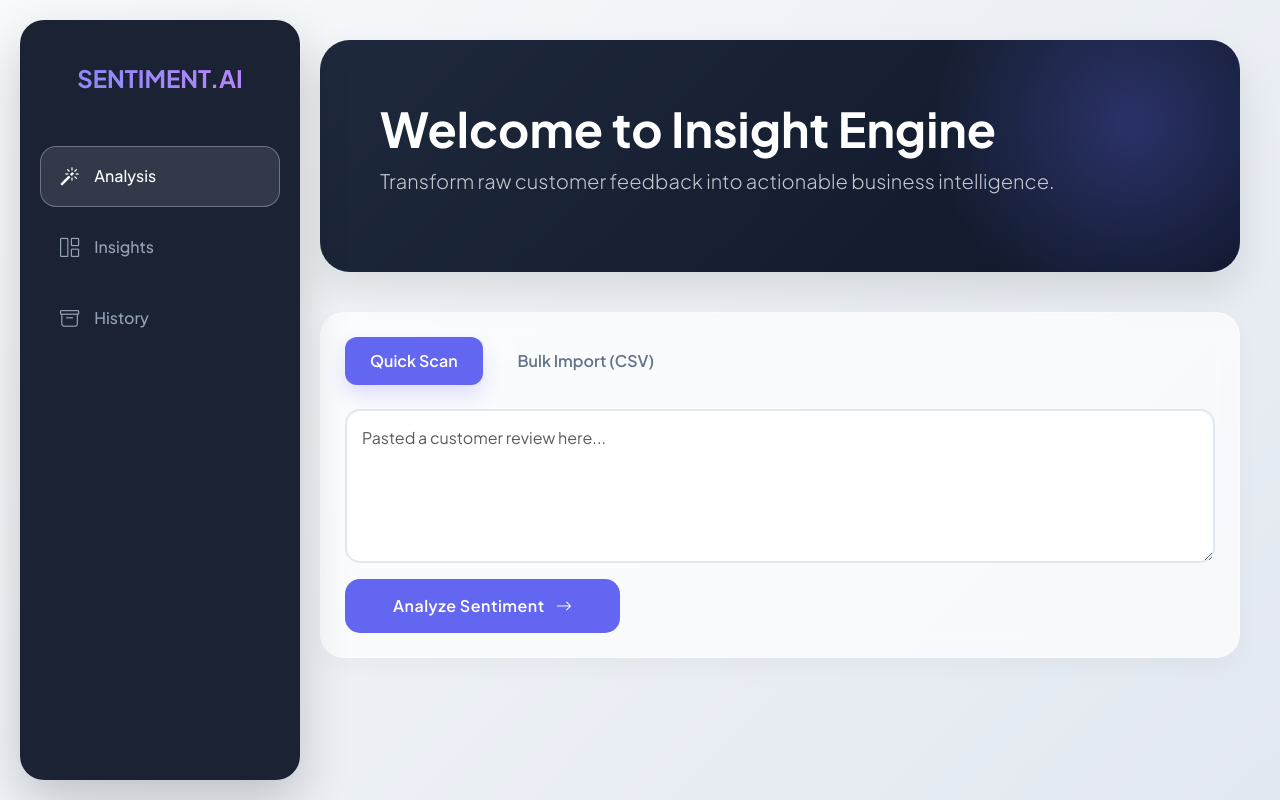
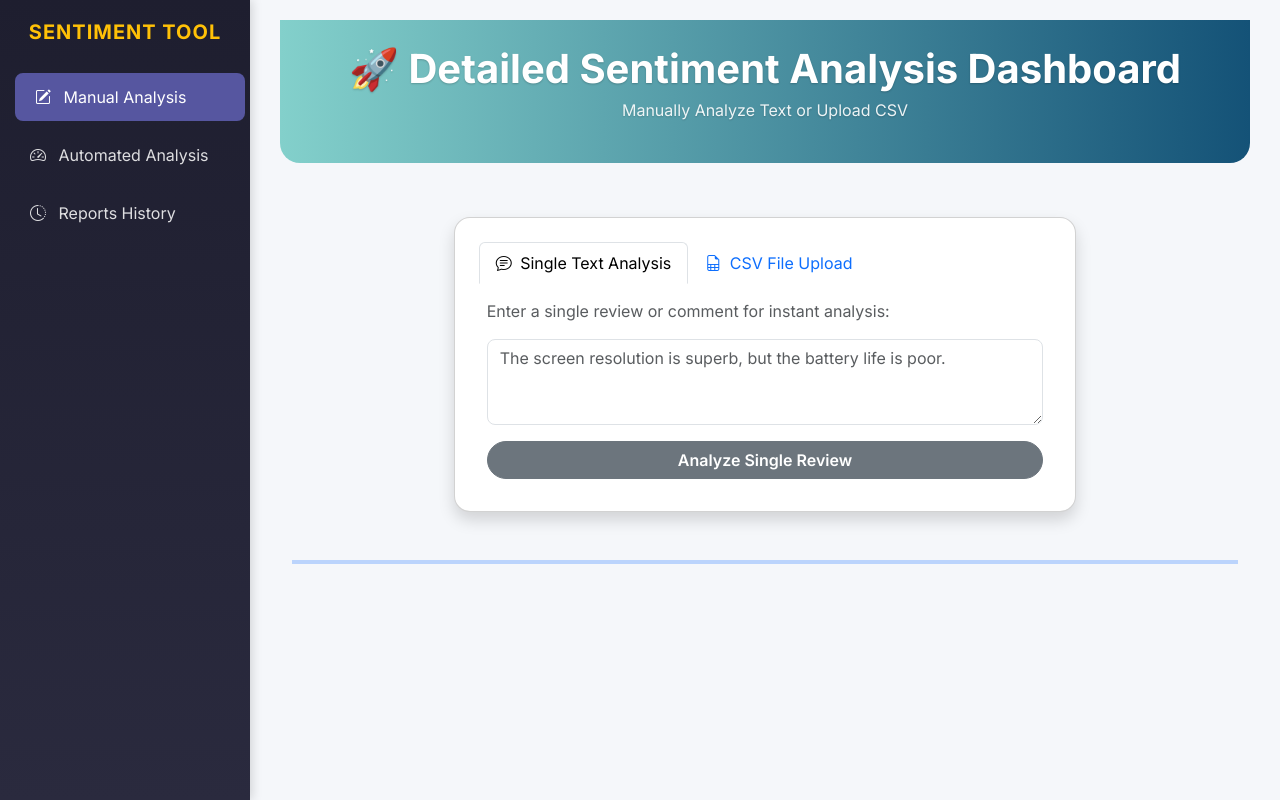
Before and after one commit to Khaleel-S/test, a Flask app: page / in a window 1280 px wide. Run offline with Flask 3, Linux system fonts and the light colour scheme; some libraries are stand-ins or nearby versions.

Commit message:
Update index.html

```diff
--- a/templates/index.html
+++ b/templates/index.html
@@ -3,299 +3,397 @@
 <head>
 <meta charset="UTF-8">
 <meta name="viewport" content="width=device-width, initial-scale=1.0">
-<title>Sentiment AI | Creative Dashboard</title>
+<title>Actionable E-commerce Sentiment Dashboard</title>
 
-<link href="https://fonts.googleapis.com/css2?family=Plus+Jakarta+Sans:wght@300;400;500;600;700&display=swap" rel="stylesheet">
+<link href="https://fonts.googleapis.com/css2?family=Inter:wght@400;600;700&display=swap" rel="stylesheet">
 <link href="https://cdn.jsdelivr.net/npm/bootstrap@5.3.3/dist/css/bootstrap.min.css" rel="stylesheet">
 <link rel="stylesheet" href="https://cdn.jsdelivr.net/npm/bootstrap-icons@1.11.3/font/bootstrap-icons.min.css">
 
 <style>
-    :root {
-        --glass-bg: rgba(255, 255, 255, 0.7);
-        --glass-border: rgba(255, 255, 255, 0.3);
-        --primary-accent: #6366f1;
-        --secondary-accent: #a855f7;
-        --dark-text: #1e293b;
-        --sidebar-width: 280px;
+    body {
+        font-family: 'Inter', sans-serif;
+        background: #f5f7fa;
+        color: #333;
     }
 
-    body {
-        font-family: 'Plus Jakarta Sans', sans-serif;
-        background: linear-gradient(135deg, #f8fafc 0%, #e2e8f0 100%);
-        min-height: 100vh;
-        color: var(--dark-text);
-        overflow-x: hidden;
+    /* Header */
+    .header {
+        background: linear-gradient(90deg,#83d0cb,#145277);
+        color: white;
+        padding: 25px 0;
+        margin-bottom: 30px;
+        border-radius: 0 0 20px 20px;
+        text-shadow: 0 1px 2px rgba(0,0,0,0.2);
     }
 
-    /* --- Floating Sidebar --- */
+    .header h1 {
+        font-weight: 700;
+        margin-bottom: 5px;
+    }
+
+    .header p {
+        font-weight: 500;
+        opacity: 0.9;
+    }
+
+    /* Sidebar */
     .sidebar {
         position: fixed;
-        top: 20px;
-        left: 20px;
-        bottom: 20px;
-        width: var(--sidebar-width);
-        background: rgba(15, 23, 42, 0.95);
-        backdrop-filter: blur(10px);
-        border-radius: 24px;
-        padding: 40px 20px;
-        z-index: 1000;
-        box-shadow: 0 20px 50px rgba(0,0,0,0.2);
+        top: 0;
+        left: 0;
+        bottom: 0;
+        width: 250px;
+        background: linear-gradient(180deg,#1e1e2f,#2a2a3e);
+        color: white;
+        padding-top: 20px;
+        overflow-y: auto;
+        box-shadow: 2px 0 10px rgba(0,0,0,0.15);
     }
 
-    .sidebar-brand {
-        color: #fff;
-        font-weight: 800;
-        font-size: 1.5rem;
-        text-align: center;
-        margin-bottom: 50px;
-        background: linear-gradient(to right, #818cf8, #c084fc);
-        -webkit-background-clip: text;
-        -webkit-text-fill-color: transparent;
+    .sidebar h5 {
+        font-weight: 700;
+        text-transform: uppercase;
+        letter-spacing: 1px;
     }
 
     .sidebar-link {
-        padding: 16px 20px;
-        margin-bottom: 10px;
-        border-radius: 16px;
-        color: #94a3b8 !important;
+        padding: 12px 20px;
+        display: block;
+        color: rgba(255,255,255,0.85);
+        font-weight: 500;
         text-decoration: none;
-        display: flex;
-        align-items: center;
-        transition: all 0.4s ease;
+        border-radius: 8px;
+        margin: 5px 10px;
+        transition: all 0.3s;
+    }
+
+    .sidebar-link:hover, .sidebar-link.active {
+        background-color: #5656a0;
+        color: #fff;
+        transform: translateX(5px);
+    }
+
+    /* Main Content */
+    .main-content {
+        margin-left: 250px;
+        padding: 20px 30px;
+    }
+
+    /* Card Styles */
+    .card-sentiment {
+        border-radius: 15px;
+        transition: all 0.3s ease;
+        box-shadow: 0 3px 6px rgba(0,0,0,0.08);
+    }
+
+    .card-sentiment:hover {
+        transform: translateY(-5px);
+        box-shadow: 0 8px 20px rgba(0,0,0,0.15);
+    }
+
+    .badge-positive {
+        background-color: #28a745 !important;
+        color: white !important;
+    }
+    .badge-negative {
+        background-color: #dc3545 !important;
+        color: white !important;
+    }
+    .badge-neutral {
+        background-color: #6c757d !important;
+        color: white !important;
+    }
+    .badge-anger {
+        background-color: #ff5722 !important;
+        color: white !important;
+    }
+    .badge-joy {
+        background-color: #ffeb3b !important;
+        color: #333 !important;
+    }
+    .badge-churn {
+        background-color: #ffc107 !important;
+        color: #333 !important;
+    }
+    .badge-inquiry {
+        background-color: #17a2b8 !important;
+        color: white !important;
+    }
+    .badge-sarcasm {
+        background-color: #ff9800 !important;
+        color: white !important;
+    }
+
+    .aspect-tag {
+        margin-right: 5px;
+        margin-top: 5px;
+        font-size: 0.85em;
         font-weight: 500;
     }
 
-    .sidebar-link i { font-size: 1.2rem; margin-right: 15px; }
-
-    .sidebar-link:hover, .sidebar-link.active {
-        background: rgba(255, 255, 255, 0.1);
-        color: #fff !important;
-        box-shadow: inset 0 0 0 1px var(--glass-border);
+    .rating-star {
+        color: gold;
+        margin-right: 2px;
     }
 
-    /* --- Main Content Layout --- */
-    .main-content {
-        margin-left: calc(var(--sidebar-width) + 40px);
-        padding: 40px 40px 40px 0;
+    /* Buttons */
+    .btn-primary, .btn-secondary {
+        border-radius: 50px;
+        font-weight: 600;
+        transition: all 0.3s ease;
     }
 
-    /* --- Hero Section --- */
-    .hero-card {
-        background: linear-gradient(135deg, #1e293b 0%, #0f172a 100%);
-        border-radius: 30px;
-        padding: 60px;
-        color: white;
-        margin-bottom: 40px;
-        position: relative;
-        overflow: hidden;
-        box-shadow: 0 20px 40px rgba(0,0,0,0.1);
+    .btn-primary:hover {
+        transform: translateY(-2px);
+        box-shadow: 0 5px 15px rgba(0,0,0,0.15);
     }
 
-    .hero-card::after {
-        content: '';
-        position: absolute;
-        top: -50%; right: -10%;
-        width: 400px; height: 400px;
-        background: radial-gradient(circle, rgba(99,102,241,0.3) 0%, transparent 70%);
-        z-index: 0;
+    /* Review List */
+    .list-group-item {
+        border-radius: 10px;
+        margin-bottom: 8px;
+        border: none;
+        box-shadow: 0 2px 6px rgba(0,0,0,0.05);
+        transition: all 0.3s ease;
+    }
+    .list-group-item:hover {
+        transform: translateY(-3px);
+        box-shadow: 0 6px 18px rgba(0,0,0,0.1);
     }
 
-    /* --- Creative Cards --- */
-    .card {
-        background: var(--glass-bg);
-        backdrop-filter: blur(12px);
-        border: 1px solid var(--glass-border);
-        border-radius: 24px;
-        box-shadow: 0 10px 25px rgba(0,0,0,0.03);
-        transition: transform 0.3s ease, box-shadow 0.3s ease;
-    }
-
-    .card:hover {
-        transform: translateY(-5px);
-        box-shadow: 0 20px 35px rgba(0,0,0,0.06);
-    }
-
-    /* --- Tab Styling --- */
-    .nav-pills-custom .nav-link {
-        border-radius: 12px;
-        padding: 12px 25px;
-        color: #64748b;
-        font-weight: 600;
-        margin-right: 10px;
-    }
-
-    .nav-pills-custom .nav-link.active {
-        background: var(--primary-accent);
-        box-shadow: 0 10px 20px rgba(99, 102, 241, 0.2);
-    }
-
-    /* --- Analysis Output Areas --- */
-    #singleReviewOutput {
-        border-left: 5px solid var(--primary-accent);
-        background: white;
-    }
-
-    .stat-card {
-        padding: 30px;
+    /* Recommendation Card */
+    #recommendationCard {
+        border-radius: 15px;
+        padding: 20px;
+        transition: all 0.3s;
         text-align: center;
     }
 
-    .stat-card h2 {
-        font-size: 2.5rem;
-        font-weight: 800;
-        margin-top: 10px;
+    #recommendationCard h2 {
+        font-weight: 700;
     }
 
-    /* Status Dot Colors */
-    .dot { height: 12px; width: 12px; border-radius: 50%; display: inline-block; margin-right: 8px; }
-    .dot-pos { background: #10b981; }
-    .dot-neg { background: #ef4444; }
-    .dot-neu { background: #f59e0b; }
-
-    /* Custom Inputs */
-    .form-control {
-        border-radius: 15px;
-        border: 2px solid #e2e8f0;
-        padding: 15px;
-        transition: 0.3s;
+    /* Setting initial states */
+    #bulk-analysis-output {
+        display: block; /* Hide Dashboard Results by default */
     }
-
-    .form-control:focus {
-        border-color: var(--primary-accent);
-        box-shadow: 0 0 0 4px rgba(99, 102, 241, 0.1);
-    }
-
-    .btn-primary {
-        background: var(--primary-accent);
-        border: none;
-        border-radius: 15px;
-        padding: 15px 30px;
-        font-weight: 600;
-        letter-spacing: 0.5px;
-    }
-
-    /* Chart/Graph Placeholders (Matches your logic) */
-    .chart-container {
-        position: relative;
-        height: 300px;
+    #manual-analysis-section {
+        display: none; /* Show Manual Analysis by default */
     }
 </style>
 </head>
 <body>
 
-<aside class="sidebar">
-    <div class="sidebar-brand">SENTIMENT.AI</div>
-    <nav class="nav flex-column">
+
+
+<div class="sidebar">
+    <h5 class="text-center mb-4 text-warning">Sentiment Tool</h5>
+    <ul class="nav flex-column">
+        <li class="nav-item">
             <a class="sidebar-link active" href="#" onclick="showSection('manual-analysis-section', this)">
-            <i class="bi bi-magic"></i> Analysis
+                <i class="bi bi-pencil-square me-2"></i> Manual Analysis
             </a>
+        </li>
+        <li class="nav-item">
             <a class="sidebar-link" href="#" onclick="showSection('bulk-analysis-output', this)">
-            <i class="bi bi-grid-1x2"></i> Insights
+                <i class="bi bi-speedometer2 me-2"></i> Automated Analysis
             </a>
+        </li>
+<li class="nav-item">
     <a class="sidebar-link" href="#" onclick="showSection('reports-section', this); renderReports();">
-            <i class="bi bi-archive"></i> History
+        <i class="bi bi-clock-history me-2"></i> Reports History
     </a>
-    </nav>
-</aside>
-
-<main class="main-content">
-    <div class="hero-card">
-        <div style="position:relative; z-index:1;">
-            <h1 class="display-5 fw-bold mb-2">Welcome to Insight Engine</h1>
-            <p class="lead opacity-75">Transform raw customer feedback into actionable business intelligence.</p>
-        </div>
+</li>
+    </ul>
 </div>
 
-    <div id="manual-analysis-section" class="section">
-        <div class="card p-4">
-            <ul class="nav nav-pills nav-pills-custom mb-4" id="pills-tab" role="tablist">
+<div class="main-content">
+    <header class="header text-center">
+        <h1>🚀 Detailed Sentiment Analysis Dashboard</h1>
+        <p id="header-subtitle">Manually Analyze Text or Upload CSV</p>
+    </header>
+
+    <div class="container-fluid">
+
+        <div id="manual-analysis-section" class="row mb-5 pt-4">
+            <div class="col-lg-8 mx-auto">
+                <div class="card shadow p-3 rounded-4">
+                    <div class="card-header bg-white rounded-top border-bottom-0">
+                        <ul class="nav nav-tabs card-header-tabs">
                             <li class="nav-item">
-                    <button class="nav-link active" data-bs-toggle="pill" data-bs-target="#single-review-tab">Quick Scan</button>
+                                <a class="nav-link active" aria-current="true" href="#single-review-tab" data-bs-toggle="tab">
+                                    <i class="bi bi-chat-text me-1"></i> Single Text Analysis
+                                </a>
                             </li>
                             <li class="nav-item">
-                    <button class="nav-link" data-bs-toggle="pill" data-bs-target="#csv-upload-tab">Bulk Import (CSV)</button>
+                                <a class="nav-link" href="#csv-upload-tab" data-bs-toggle="tab">
+                                    <i class="bi bi-file-earmark-spreadsheet me-1"></i> CSV File Upload
+                                </a>
                             </li>
                         </ul>
+                    </div>
 
-            <div class="tab-content">
+                    <div class="card-body tab-content">
                         <div class="tab-pane fade show active" id="single-review-tab">
-                    <textarea id="reviewInput" class="form-control mb-3" rows="5" placeholder="Pasted a customer review here..."></textarea>
-                    <button class="btn btn-primary px-5" onclick="analyzeSingleReview()">
-                        Analyze Sentiment <i class="bi bi-arrow-right ms-2"></i>
-                    </button>
+                            <p class="text-muted">Enter a single review or comment for instant analysis:</p>
+                            <textarea id="reviewInput" class="form-control mb-3 rounded-3" rows="3"
+                                placeholder="The screen resolution is superb, but the battery life is poor."></textarea>
+                            <button class="btn btn-secondary w-100" onclick="analyzeSingleReview()">Analyze Single Review</button>
 
-                    <div id="singleReviewOutput" class="mt-4 p-4 rounded-4" style="display: none;">
-                        <h5 class="fw-bold mb-3">AI Engine Result:</h5>
-                        <div class="row">
-                            <div class="col-md-4">
-                                <small class="text-muted d-block">SENTIMENT</small>
-                                <strong id="singleSentiment" class="fs-5"></strong>
-                            </div>
-                            <div class="col-md-4">
-                                <small class="text-muted d-block">EMOTION</small>
-                                <strong id="singleEmotion" class="fs-5 text-capitalize"></strong>
-                            </div>
-                            <div class="col-md-4">
-                                <small class="text-muted d-block">INTENT</small>
-                                <strong id="singleIntent" class="fs-5 text-capitalize"></strong>
-                            </div>
-                        </div>
+                            <div id="singleReviewOutput" class="mt-4 p-3 border rounded-3" style="display: none;">
+                                <h6>Detailed Analysis Result:</h6>
+                                <p class="mb-1">Overall Sentiment: <span id="singleSentiment" class="badge"></span></p>
+                                <p class="mb-1">Emotion Detected: <span id="singleEmotion" class="badge bg-info text-dark"></span></p>
+                                <p class="mb-1">User Intent: <span id="singleIntent" class="badge bg-primary"></span></p>
+                                <p class="mb-1">Aspects: <span id="singleAspects"></span></p>
+                                <p class="mb-0">Advanced Flags:
+                                    <span id="singleSarcasm" class="badge bg-warning text-dark me-2"></span>
+                                    <span id="singleLanguage" class="badge bg-secondary"></span>
+                                </p>
                             </div>
                             </div>
 
                         <div class="tab-pane fade" id="csv-upload-tab">
-                    <div class="p-5 border-2 border-dashed rounded-4 text-center bg-light">
-                        <i class="bi bi-cloud-arrow-up display-4 text-primary"></i>
-                        <h5 class="mt-3">Drop your CSV file here</h5>
-                        <p class="text-muted">Ensure it has a 'review' column</p>
-                        <input type="file" id="csvFileInput" class="form-control mt-3 mx-auto" style="max-width: 400px;" accept=".csv">
-                        <button class="btn btn-primary mt-3 w-100" onclick="processCSVFile()" style="max-width: 400px;">Process File</button>
+                            <p class="text-muted">Upload a CSV file containing reviews for bulk analysis.</p>
+                            <div class="alert alert-info small" role="alert">
+                                <strong>Tip:</strong> Your CSV should have a column named **"review"** with the text you want to analyze.
+                            </div>
+                            <input type="file" id="csvFileInput" class="form-control mb-3" accept=".csv">
+                            <button class="btn btn-primary w-100" onclick="processCSVFile()">Upload & Analyze Bulk CSV</button>
                         </div>
                     </div>
                 </div>
             </div>
         </div>
 
-    <div id="bulk-analysis-output" style="display:none;" class="section mt-5">
-        <div id="resultsContainer">
-            <div id="recommendationCard" class="card p-4 mb-4" style="border-left: 10px solid var(--primary-accent);">
-                <div class="row align-items-center">
-                    <div class="col-md-2">
-                        <img id="productImageDisplay" class="img-fluid rounded-4 shadow-sm" style="display:none;">
-                    </div>
-                    <div class="col-md-10">
-                        <h3 id="productNameDisplay" class="fw-bold mb-2"></h3>
-                        <div id="recommendationContent" class="mb-2"></div>
-                        <h4 id="recommendationMessage" class="fw-bold text-primary"></h4>
-                    </div>
-                </div>
+        <hr class="mb-5 border-4 border-primary">
+
+        <div id="bulk-analysis-output">
+            <div id="resultsContainer" class="row" style="display:none;">
+                <div class="col-12 mb-4">
+                    <h2 class="text-center text-primary">Automated Bulk Sentiment Output</h2>
+                    <p class="text-center text-muted">Data loaded from web scrape</p>
                 </div>
 
-            <div class="row g-4">
-                <div class="col-md-4">
-                    <div class="card stat-card">
-                        <span class="dot dot-pos"></span> Positive
-                        <h2 id="positiveCount" class="text-success">0</h2>
+                <div class="col-12 mb-5">
+                    <div id="recommendationCard" class="card shadow border-3 border-dark" style="display:none;">
+                        <div class="card-body p-4">
+                            <div class="row g-0 align-items-center">
+                                <div class="col-md-3 d-flex justify-content-center">
+                                    <img id="productImageDisplay" src="" alt="Product Image"
+                                        style="max-width:100%; max-height:250px; border-radius:12px; display:none;">
                                 </div>
-                </div>
-                <div class="col-md-4">
-                    <div class="card stat-card">
-                        <span class="dot dot-neg"></span> Negative
-                        <h2 id="negativeCount" class="text-danger">0</h2>
-                    </div>
-                </div>
-                <div class="col-md-4">
-                    <div class="card stat-card">
-                        <span class="dot dot-neu"></span> Neutral
-                        <h2 id="neutralCount" class="text-warning">0</h2>
+                                <div class="col-md-9">
+                                    <h4 class="card-title text-muted mb-3">Purchase Recommendation for:
+                                        <strong id="productNameDisplay"></strong>
+                                    </h4>
+                                    <div id="recommendationContent"></div>
+                                    <p class="mt-3 text-muted" id="recommendationMessage"></p>
                                 </div>
                             </div>
                         </div>
                     </div>
                 </div>
-</main>
 
-<script src="https://cdn.jsdelivr.net/npm/bootstrap@5.3.3/dist/js/bootstrap.bundle.min.js"></script>
+                <div class="col-12 mb-5 text-center">
+                    <button class="btn btn-lg btn-primary shadow-lg" onclick="generatePDFReport()">
+                        <i class="bi bi-file-earmark-arrow-down-fill me-2"></i> Download Analysis Report
+                    </button>
+                </div>
+
+                <div class="col-lg-4 mb-4">
+                    <div class="card card-sentiment h-100 border-success text-center">
+                        <div class="card-body">
+                            <h5 class="card-title text-success">Positive Reviews</h5>
+                            <p class="card-text display-4" id="positiveCount">0</p>
+                        </div>
+                    </div>
+                </div>
+                <div class="col-lg-4 mb-4">
+                    <div class="card card-sentiment h-100 border-danger text-center">
+                        <div class="card-body">
+                            <h5 class="card-title text-danger">Negative Reviews</h5>
+                            <p class="card-text display-4" id="negativeCount">0</p>
+                        </div>
+                    </div>
+                </div>
+                <div class="col-lg-4 mb-4">
+                    <div class="card card-sentiment h-100 border-secondary text-center">
+                        <div class="card-body">
+                            <h5 class="card-title text-secondary">Neutral Reviews</h5>
+                            <p class="card-text display-4" id="neutralCount">0</p>
+                        </div>
+                    </div>
+                </div>
+
+                <div class="col-lg-6 mb-4">
+                    <div class="card shadow h-100 rounded-4">
+                        <div class="card-header">Sentiment Distribution</div>
+                        <div class="card-body"><canvas id="sentimentChart"></canvas></div>
+                    </div>
+                </div>
+                <div class="col-lg-6 mb-4">
+                    <div class="card shadow h-100 rounded-4">
+                        <div class="card-header bg-warning-subtle">Aspect-Sentiment Matrix (Top 5)</div>
+                        <div class="card-body p-2"><canvas id="aspectMatrixChart"></canvas></div>
+                    </div>
+                </div>
+                <div class="col-lg-6 mb-4">
+                    <div class="card shadow h-100 rounded-4">
+                        <div class="card-header bg-primary-subtle">Sentiment Trend Over Time</div>
+                        <div class="card-body"><canvas id="timeSeriesChart"></canvas></div>
+                    </div>
+                </div>
+
+                <div class="col-lg-6 mb-4">
+                    <div class="card shadow h-100 rounded-4">
+                        <div class="card-header d-flex justify-content-between align-items-center">
+                            Detailed Review Breakdown (<span id="totalReviews">0</span> Total)
+                        </div>
+                        <div class="card-body p-3">
+                            <div class="d-flex mb-3 gap-2">
+                                <button class="btn btn-outline-secondary btn-sm" onclick="filterReviews('All')">All</button>
+                                <button class="btn btn-outline-success btn-sm" onclick="filterReviews('Positive')">Positive</button>
+                                <button class="btn btn-outline-danger btn-sm" onclick="filterReviews('Negative')">Negative</button>
+                                <input type="text" id="keywordSearch" class="form-control form-control-sm ms-auto" onkeyup="filterReviews('All')" placeholder="Search keyword...">
+                            </div>
+                            <div class="review-list-wrapper" style="max-height: 400px; overflow-y:auto;">
+                                <ul class="list-group list-group-flush" id="detailedResultsList"></ul>
+                            </div>
+                        </div>
+                    </div>
+                </div>
+
+            </div>
+        </div>
+        <div id="reports-section" style="display: none;" class="mt-4">
+    <div class="card shadow-sm border-0 rounded-4 p-4">
+        <div class="d-flex justify-content-between align-items-center mb-4">
+            <h3 class="text-primary m-0"><i class="bi bi-journal-text me-2"></i> Scraped Data History</h3>
+            <button class="btn btn-outline-danger btn-sm" onclick="clearAllHistory()">
+                <i class="bi bi-trash me-1"></i> Clear History
+            </button>
+        </div>
+        <div class="table-responsive">
+            <table class="table table-hover align-middle">
+                <thead class="table-light">
+                    <tr>
+                        <th>Date & Time</th>
+                        <th>Product Name</th>
+                        <th>Total Reviews</th>
+                        <th>Recommendation</th>
+                        <th>Action</th>
+                    </tr>
+                </thead>
+                <tbody id="reportsTableBody">
+                    </tbody>
+            </table>
+        </div>
+    </div>
+</div>
+    </div>
+</div>
+
 <script src="https://cdnjs.cloudflare.com/ajax/libs/html2canvas/1.4.1/html2canvas.min.js"></script>
 <script src="https://cdnjs.cloudflare.com/ajax/libs/jspdf/2.5.1/jspdf.umd.min.js"></script>
 <script src="https://cdn.jsdelivr.net/npm/bootstrap@5.3.3/dist/js/bootstrap.bundle.min.js"></script>
@@ -1191,6 +1289,5 @@ function clearAllHistory() {
 }
 
 </script>
-
 </body>
 </html>
```
Lines whose indentation alone changed are shown as unchanged.
